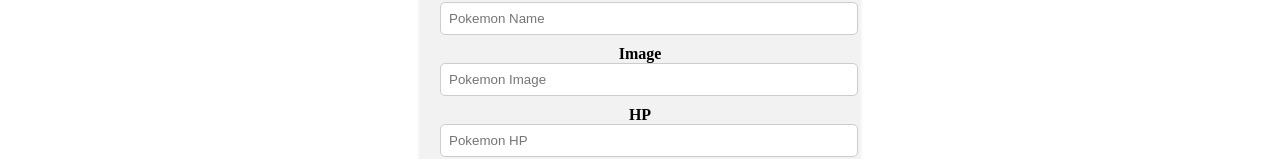
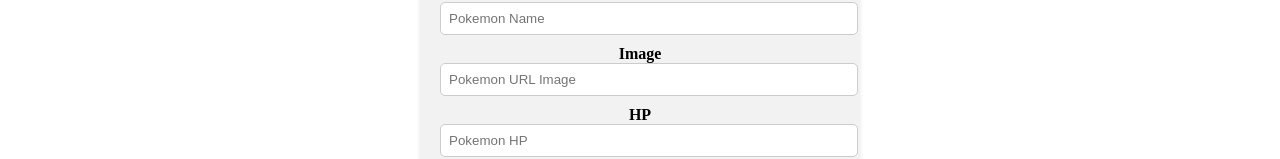
Before and after one commit to apardov/PI, a React (Create React App) app in the folder PI-Pokemon-main/client/: page /form in a window 1280 px wide. Shown: the part 223-382 px from the top of the page. Built offline with nearby package versions, Linux system fonts and the light colour scheme; no server answers.

Commit message:
12072023 ultima actualizacion del dia

```diff
--- a/PI-Pokemon-main/client/src/views/Form/Form.jsx
+++ b/PI-Pokemon-main/client/src/views/Form/Form.jsx
@@ -14,6 +14,19 @@
     height: "",
     weight: "",
     types: [],
+  });
+
+
+  const [errors, setErrors] = useState({
+    name: "",
+    img: "",
+    hp: "",
+    attack: "",
+    defense: "",
+    speed: "",
+    height: "",
+    weight: "",
+    types: "",
   });
 
   const [typeOptions, setTypeOptions] = useState([]);
@@ -63,7 +76,7 @@
           <label htmlFor="name">Name</label>
           <input type="text" name="name" id="name" value={pokemonForm.name} placeholder="Pokemon Name" onChange={handleChange} />
           <label htmlFor="img">Image</label>
-          <input type="text" name="img" id="img" value={pokemonForm.img} placeholder="Pokemon Image" onChange={handleChange} />
+          <input type="text" name="img" id="img" value={pokemonForm.img} placeholder="Pokemon URL Image" onChange={handleChange} />
           <label htmlFor="hp">HP</label>
           <input type="number" name="hp" id="hp" value={pokemonForm.hp} placeholder="Pokemon HP" onChange={handleChange} />
           <label htmlFor="attack">Attack</label>
```
